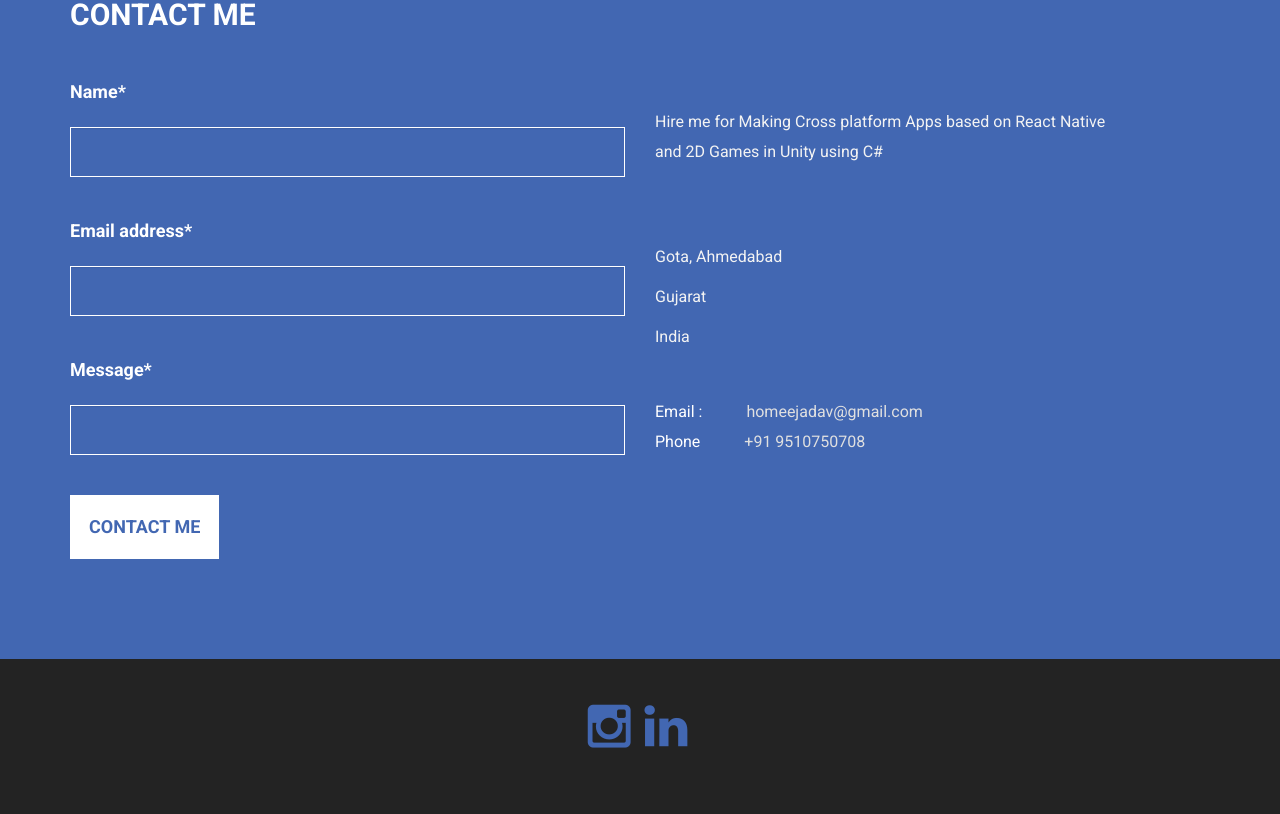
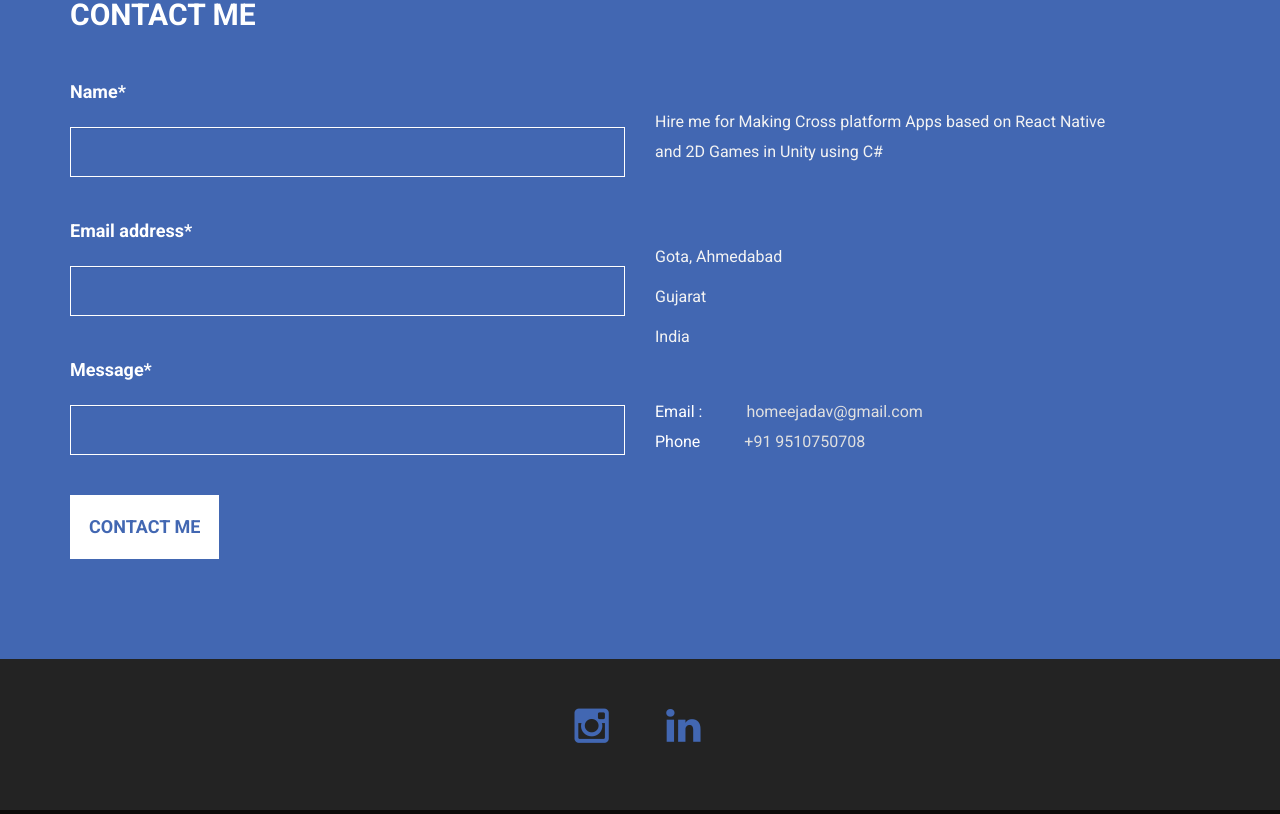
Before and after one commit to Homeejadav/portfolio, a plain HTML site: page index.html in a window 1280 px wide. Shown: the part 5390-6204 px from the top of the page. Drawn offline with nearby package versions, Linux system fonts and the light colour scheme.

Commit message:
linkedin

```diff
--- a/css/style.css
+++ b/css/style.css
@@ -926,7 +926,7 @@ background-color: #232323;            border: dashed 1px #4A4A4A;border-radius:
 	height: 35px;
 	border-radius: 100%;
 	color: #4267B2;
-	font-size: 50px;
+	font-size: 40px;
 	line-height: 35px;
 }
 .socail-link a:hover i{
--- a/index.html
+++ b/index.html
@@ -406,7 +406,8 @@
 					<ul class="socail-link list-inline">
 						<li><a href="https://www.instagram.com/homeejadav/"><i class="fa fa-instagram">
 								</i></a></li>
-						<li><a href="#"><i class="fa fa-linkedin"></i></a></li>
+					  &nbsp; &nbsp; &nbsp; &nbsp; &nbsp;&nbsp;
+<li><a href="#"><i class="fa fa-linkedin"></i></a></li>
 						<!--
 						<li><a href="#"><i class="fa fa-facebook"></i></a></li>
 						<li><a href="#"><i class="fa fa-google-plus"></i></a></li>
```
